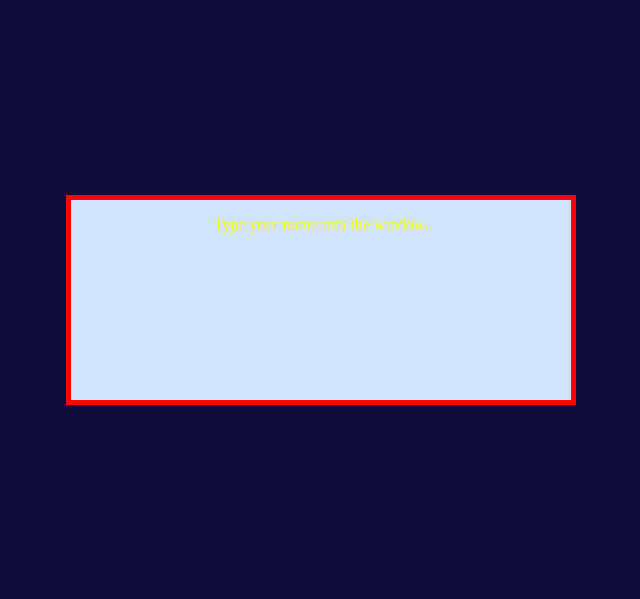
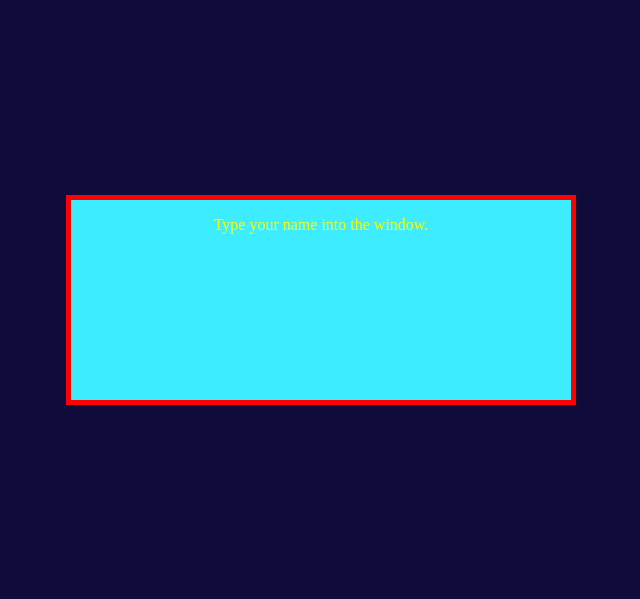
Before and after one commit to DanielKiernan/OldnOutdated, a PHP site: page / in a window 1280 px wide. Shown: the part 145-744 px from the top of the page, without its empty margins (142-782 px from the left). Run offline with PHP 8.4, Linux system fonts and the light colour scheme.

Commit message:
Change color

```diff
--- a/mystyle.css
+++ b/mystyle.css
@@ -13,7 +13,7 @@ div.Paragraph {
   	width: 100%;
 	margin: 200px;
 	text-align: center;
-	background-color: #d0e4fe;
+	background-color: #3DECFF;
 	color: yellow;
 	height: 200px;
 	width: 500px;
```
